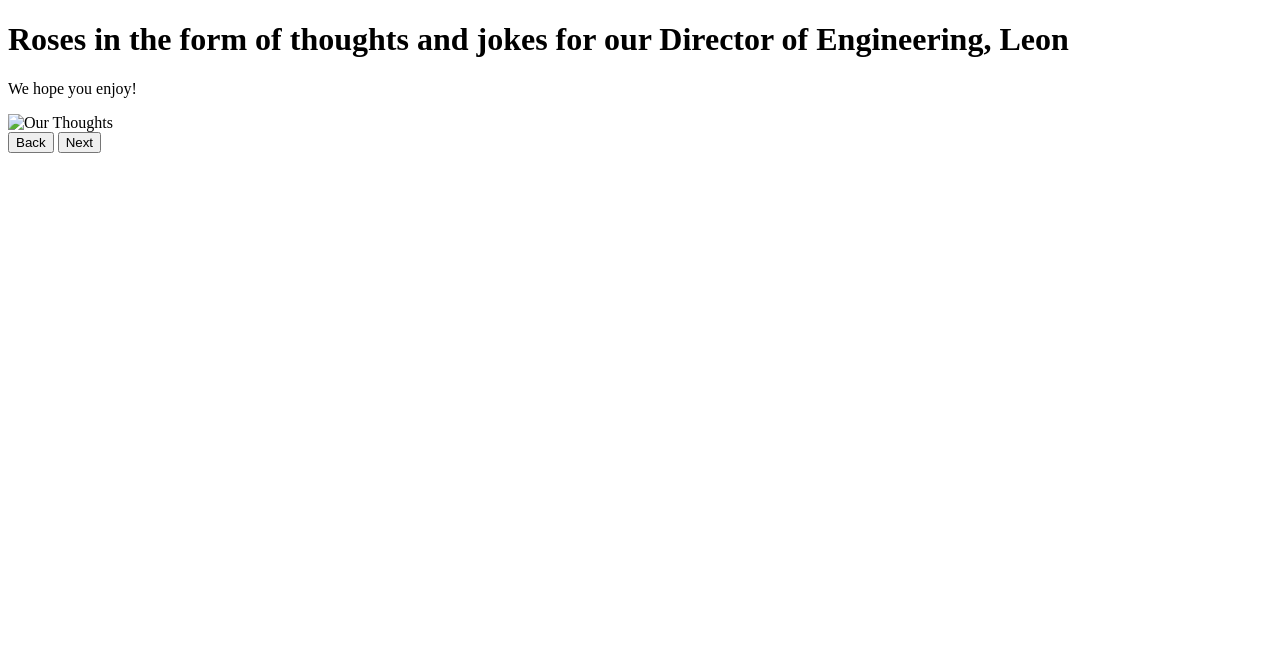
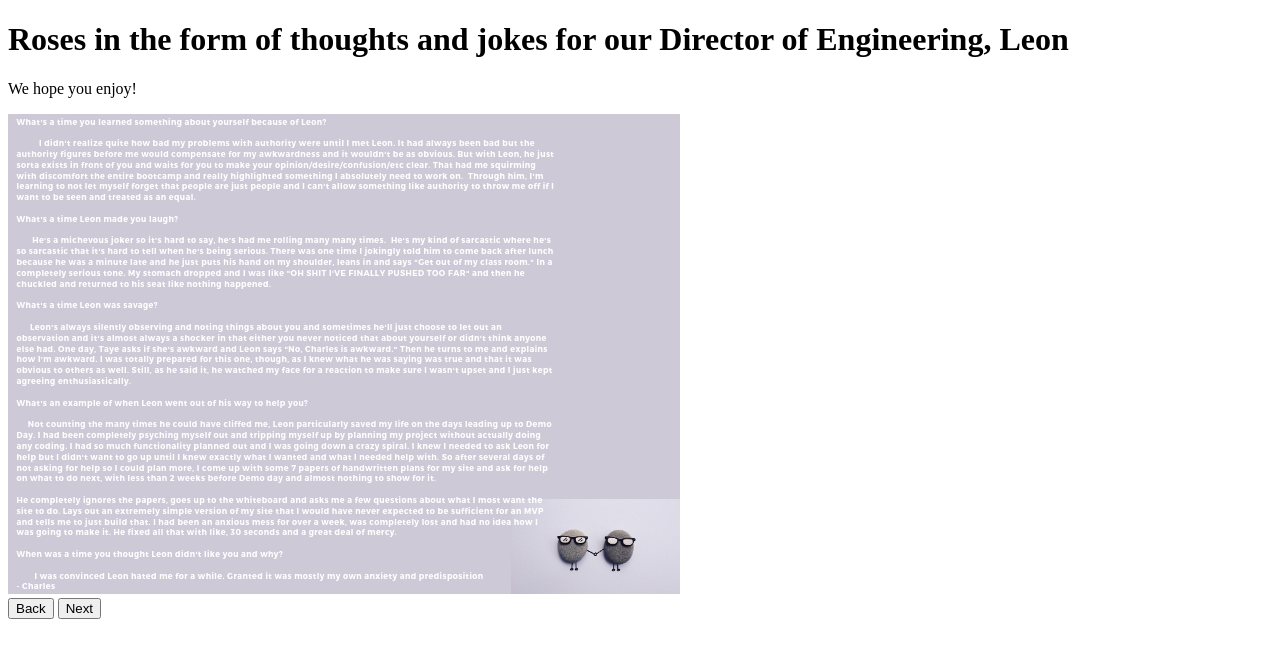
Before and after one commit to JacintaCodes/weloveourinstructor, a plain HTML site: page index.html in a window 1280 px wide. Drawn offline with nearby package versions, Linux system fonts and the light colour scheme.

Commit message:
first commit

```diff
--- a/index.html
+++ b/index.html
@@ -9,7 +9,7 @@
     <h1>Roses in the form of thoughts and jokes for our Director of Engineering, Leon</h1>
     <p>We hope you enjoy!</p>
     <section class="leon">
-      <img src="img/charles.jpeg" alt="Our Thoughts">
+      <img src="img/charles.jpg" alt="Our Thoughts">
     </section>
     <section>
       <button id="leonback" type="button" name="button">Back</button>
--- a/js/main.js
+++ b/js/main.js
@@ -4,7 +4,7 @@
 
 let rotation = 0;
 
-let imgs = ['img/charles.jpeg', 'img/chris.jpeg']
+let imgs = ['img/charles.jpg', 'img/chris.jpeg']
 
 function swap(){
   $('section.leon img').attr('src', imgs[rotation])
```
Also changed, not shown: img/charles.jpg (added).
